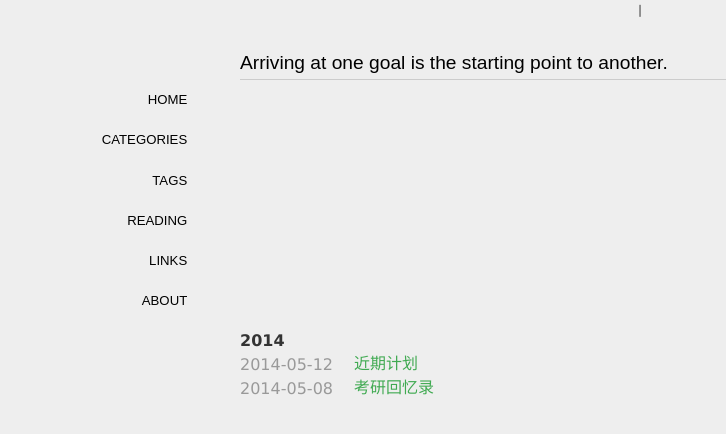
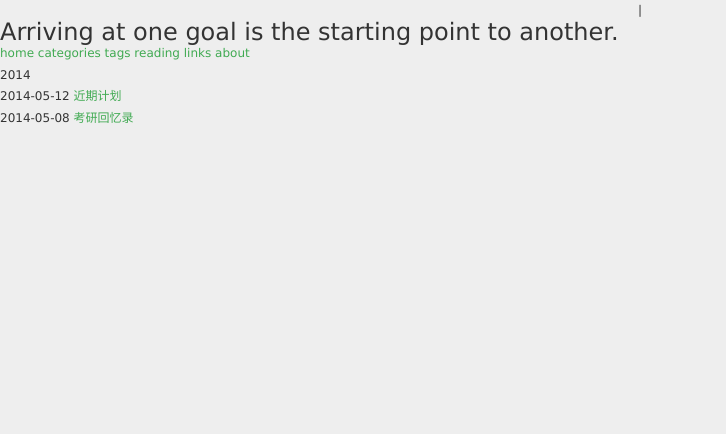
Before and after one commit to PianoCat/PianoCat.github.io, a Jekyll site: the page built from index.md, in a window 1280 px wide. Shown: the top 434 px of the page, without its empty margins (0-726 px from the left). Built offline with Jekyll 4.4.1, drawn with Linux system fonts in a browser that asks for light colours; some web fonts are replaced; Markdown is read by kramdown in place of the engine named in the settings; comment, search, counter and statistics services are not loaded.

Commit message:
modify style.css

```diff
--- a/media/css/style.css
+++ b/media/css/style.css
@@ -9,80 +9,6 @@
 * |\.|._)._)
 * --------------------------------- */
 
-@import url(http://fonts.googleapis.com/css?family=Galdeano);
-@import url(http://fonts.googleapis.com/css?family=Electrolize);
-@import url(http://fonts.googleapis.com/css?family=Cuprum);
-body{font-size:14px;font-family:"Galdeano","Hiragino Sans GB","Microsoft YaHei",Trebuchet,"Trebuchet MS",Tahoma,"Lucida Grande","Lucida Sans Unicode",Verdana,sans-serif;color:#000;background-color:#FFFFFF;}
-*{padding:0;margin: 0;border:none;outline:none;}
-a{color:#dd0000;text-decoration:none;}
-a:hover{color:#333333;text-decoration:underline;}
-hr{margin:.7em 0;border-top:1px dashed #d0d0d0;border-bottom:1px dashed #f9f9f9;}
-p{padding:.5em .2em;}
-li{padding:.2em 0;}
-ol,ul{list-style-position:inside;}
-ol ul, ul ol, ul ul, ol ol {margin-left:1em;}
-blockquote{display:block;text-align:justify;border-left:4px solid #eeeeee;}
-blockquote{margin:1em 0em;padding-left:1.5em;}
-blockquote p{margin:0;padding:.5em 0;}
-#container{width:800px;margin:2em auto;display:block;padding:0 2em;}
-.content{font-size:16px;line-height:24px;}
-.content h1{padding:.5em 0;}
-.content img{max-width:800px;display:block;margin:4px auto;-webkit-box-shadow:#999 1px 1px 4px;-moz-box-shadow:#999 1px 1px 4px;box-shadow:#999 1px 1px 4px;}
-#tag_cloud{margin-bottom: 1em;}
-#tag_cloud a:hover{color:#333333 !important;text-decoration:none;}
-.listing-item,.listing-seperator{list-style-type:none;}
-.listing-item a{padding:.2em 1em;}
-.listing-item time{color:#999999;}
-.listing-seperator{font-weight:bold;}
-.meta{text-align:right;font-size:12px;}
-header{padding:.5em 0;border-bottom: 1px solid #cccccc;}
-nav{font-family:"Electrolize",sans-serif;font-size:1.1em;text-transform:uppercase;float:left;margin-left:-12em;width:9em;text-align:right;}
-nav a{display:block;padding:.7em 1em;color:#000000;}
-nav a:hover{background-color:#ff0000;text-decoration:none;color:#f9f9f9;-webkit-transition:color .2s linear;}
-.post{padding:.5em 0em;}
-h1{padding:.5em .2em;font-family:"Cuprum","Hiragino Sans GB","Microsoft YaHei",sans-serif;font-size:1.6em;color:#000;}
-h2{padding:.5em .2em;font-family:"Cuprum","Hiragino Sans GB","Microsoft YaHei",sans-serif;font-size:1.4em;color:#111;}
-h3{padding:.5em .2em;font-family:"Cuprum","Hiragino Sans GB","Microsoft YaHei",sans-serif;font-size:1.2em;color:#222;}
-h4{padding:.5em .2em;font-family:"Cuprum","Hiragino Sans GB","Microsoft YaHei",sans-serif;font-size:1em;color:#333;}
-embed,object,iframe{display:block;margin:4px auto;}
-.gist{font-size: 13px;line-height:1.6;}
-
-#message a {
-    /* display: block before hiding */
-    display: block;
-    display: none;
-
-    /* link is above all other elements */
-    z-index: 999;
-
-    /* link doesn't hide text behind it */
-    opacity: .8;
-
-    /* link stays at same place on page */
-    position: fixed;
-
-    /* link goes at the bottom of the page */
-    top: 100%;
-    margin-top: -80px; /* = height + preferred bottom margin */
-
-    /* link is centered */
-    left: 50%;
-    margin-left: -160px; /* = half of width */
-
-    /* round the corners (to your preference) */
-    -moz-border-radius: 24px;
-    -webkit-border-radius: 24px;
-
-    /* make it big and easy to see (size, style to preferences) */
-    width: 300px;
-    line-height: 48px;
-    height: 48px;
-    padding: 10px;
-    background-color: #000;
-    font-size: 24px;
-    text-align: center;
-    color: #fff;
-}
 
 ::-webkit-scrollbar-track-piece{
 	background-color:#EEE;
```
